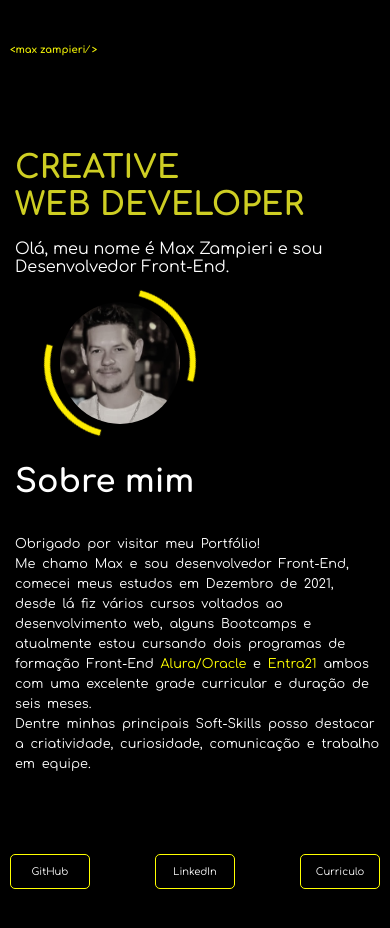
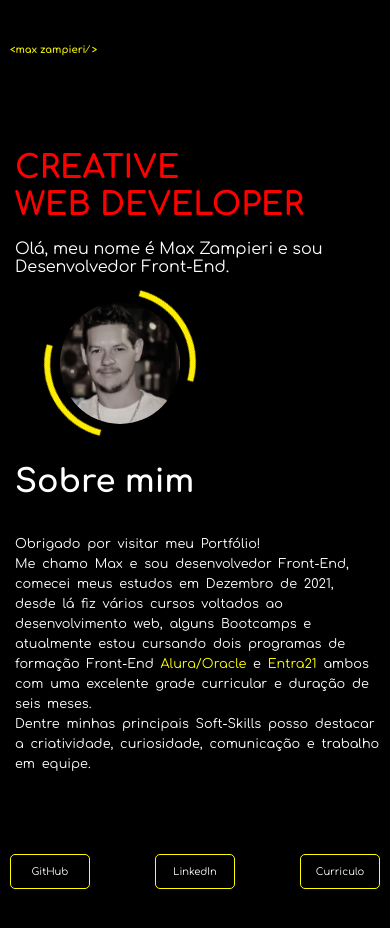
Before and after one commit to MaxZampieri/portfolio_max, a plain HTML site: page index.html in a window 390 px wide. Shown: the top 928 px of the page. Drawn offline with Linux system fonts and the light colour scheme.

Commit message:
Update color Content

```diff
--- a/css/about.css
+++ b/css/about.css
@@ -85,6 +85,7 @@
 
     .content__text h1 {
         font-size: 2rem;
+        color: red;
 
     }
     .content {
@@ -119,8 +120,5 @@
         flex-direction: column;
 
     }
-    .content__text h1 {
 
-        color: rgb(206, 206, 35);
-    }
 }
```
